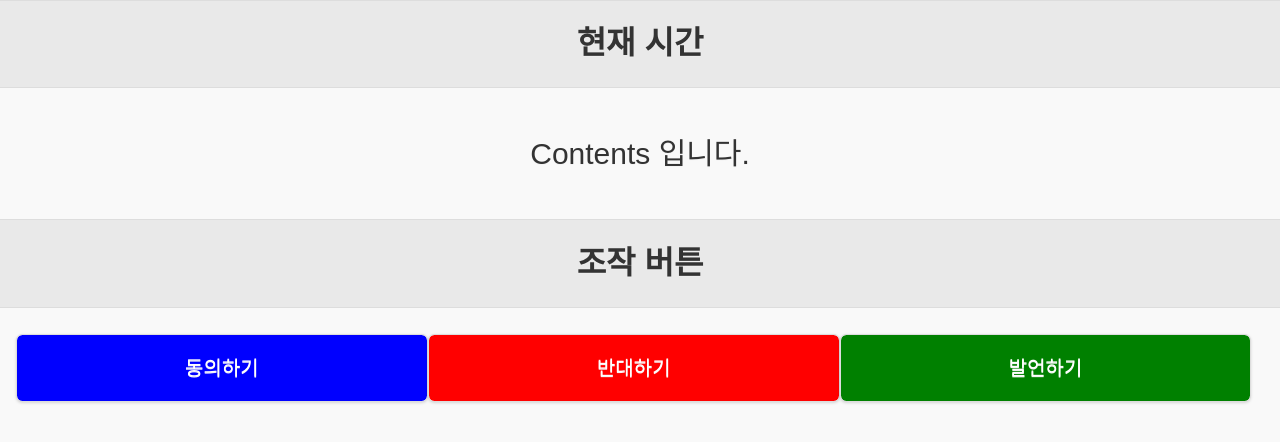
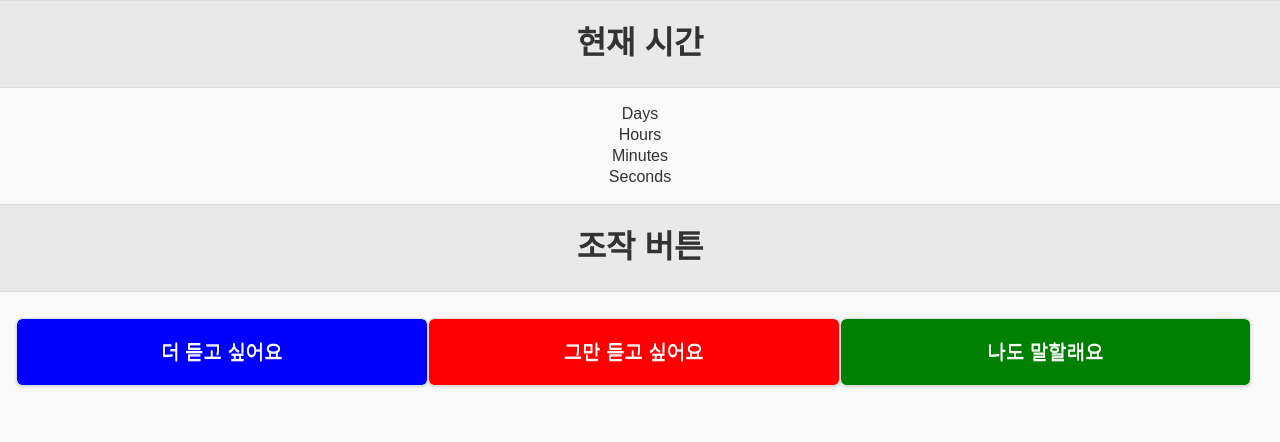
Before and after one commit to maist0126/Graduationwork, a plain HTML site: page index.html in a window 1280 px wide. Drawn offline with Linux system fonts and the light colour scheme.

Commit message:
word edited

```diff
--- a/index.html
+++ b/index.html
@@ -9,7 +9,6 @@
 <body>
 	<script src="./jquery-1.11.1.min.js"></script>
 	<script src="./jquery.mobile-1.4.5.min.js"></script>
-
 	<script type="text/javascript" src="layout.js"></script>
 
 	<div data-role='page'>
@@ -17,20 +16,37 @@
 			<h1>현재 시간</h1>
 		</div>
 		<div data-role='content'>
-			<p>Contents 입니다.</p>
+			<div id="clockdiv">
+			  <div>
+			    <span class="days"></span>
+			    <div class="smalltext">Days</div>
+			  </div>
+			  <div>
+			    <span class="hours"></span>
+			    <div class="smalltext">Hours</div>
+			  </div>
+			  <div>
+			    <span class="minutes"></span>
+			    <div class="smalltext">Minutes</div>
+			  </div>
+			  <div>
+			    <span class="seconds"></span>
+			    <div class="smalltext">Seconds</div>
+			  </div>
+			</div>
 		</div>
 		<div data-role='footer'>
 			<h2>조작 버튼</h2>
 		</div>
 		<div data-role='content'>
 			<div style="float: left; width: 33%;">
-			<button type="button" style="color: #ffffff; background-color: blue; font-weight: 300; padding-top: 20px ;padding-bottom: 20px; font-size:20px;" onclick="alert('동의하기')"> 동의하기 </button>
+			<button type="button" style="color: #ffffff; background-color: blue; font-weight: 300; padding-top: 20px ;padding-bottom: 20px; font-size:20px;" onclick="alert('동의하기')"> 더 듣고 싶어요 </button>
 			</div>
 			<div style="float: left; width: 33%;">
-			<button type="button" style="color: #ffffff; background-color: red; font-weight: 300; padding-top: 20px ;padding-bottom: 20px; font-size:20px;" onclick="alert('반대하기')"> 반대하기 </button>
+			<button type="button" style="color: #ffffff; background-color: red; font-weight: 300; padding-top: 20px ;padding-bottom: 20px; font-size:20px;" onclick="alert('반대하기')"> 그만 듣고 싶어요 </button>
 			</div>
 			<div style="float: left; width: 33%;">
-			<button type="button" style="color: #ffffff; background-color: green; font-weight: 300; padding-top: 20px ;padding-bottom: 20px; font-size:20px;" onclick="alert('발언하기')"> 발언하기 </button>
+			<button type="button" style="color: #ffffff; background-color: green; font-weight: 300; padding-top: 20px ;padding-bottom: 20px; font-size:20px;" onclick="alert('발언하기')"> 나도 말할래요 </button>
 			</div>
 		</div>
 </body>
```
